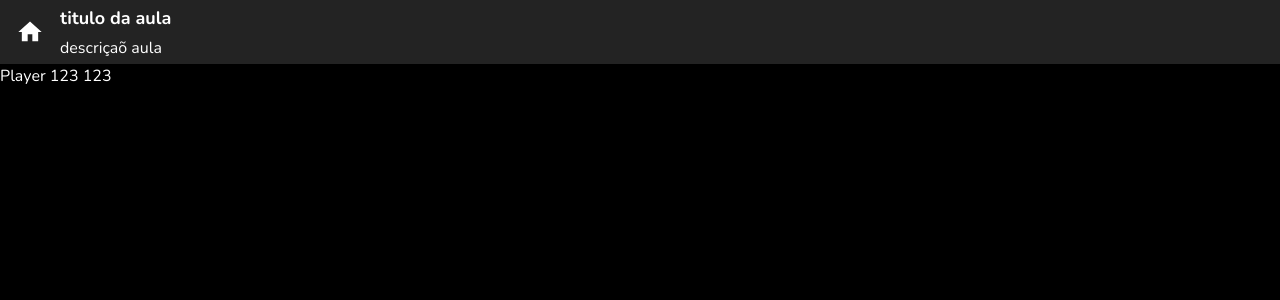
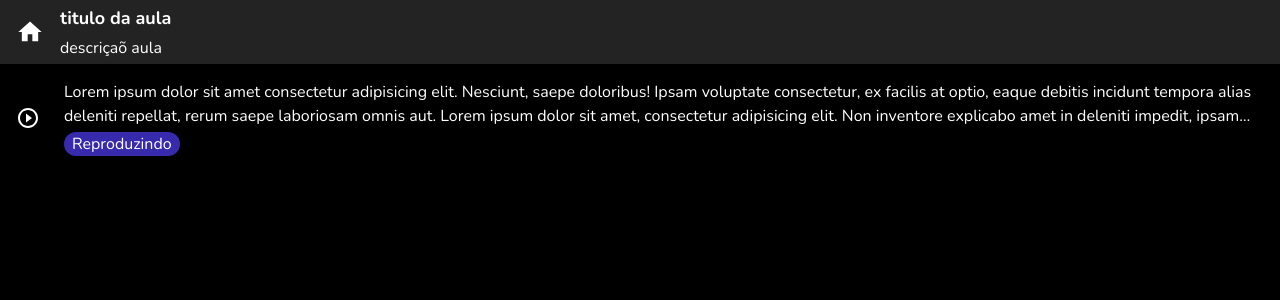
Before and after one commit to Otavioalv/next_course, a Next.js app in the folder youtube-nextjs-course-platform/: page /player/123/123 in a window 1280 px wide. Shown: the top 300 px of the page. Built offline with nearby package versions, Linux system fonts and the light colour scheme.

Commit message:
feat: adição de lista de videos

```diff
--- a/youtube-nextjs-course-platform/src/app/player/[courseId]/[classId]/page.tsx
+++ b/youtube-nextjs-course-platform/src/app/player/[courseId]/[classId]/page.tsx
@@ -1,4 +1,6 @@
-import { PlayerHeader } from "@/src/components/player";
+'use client';
+
+import { PlayerClass, PlayerHeader } from "@/src/components/player";
 
 interface IPagePlayerProps {
     params: {
@@ -7,10 +9,10 @@ interface IPagePlayerProps {
     },
 }
 
-export default async function PagePlayer({
+export default function PagePlayer({
     params
 }: IPagePlayerProps) {
-    const {classId, courseId} = await params;
+    const {classId, courseId} = params;
 
     return (
         <>
@@ -18,7 +20,14 @@ export default async function PagePlayer({
                 title="titulo da aula"
                 subtitle="descriçaõ aula"
             />
-            Player {courseId} {classId}
+
+            <PlayerClass
+                title="Lorem ipsum dolor sit amet consectetur adipisicing elit. Nesciunt, saepe doloribus! Ipsam voluptate consectetur, ex facilis at optio, eaque debitis incidunt tempora alias deleniti repellat, rerum saepe laboriosam omnis aut. Lorem ipsum dolor sit amet, consectetur adipisicing elit. Non inventore explicabo amet in deleniti impedit, ipsam quaerat error eaque at eum iusto vitae doloribus tenetur voluptatum repellendus odio. Error, doloribus!"
+                playing={true}
+                done={false}
+                onCheck={() => console.log("check")}
+                onPlay={() => console.log("play")}
+            />
         </>
     );
 }
--- /dev/null
+++ b/youtube-nextjs-course-platform/src/components/player/PlayerClass.tsx
@@ -0,0 +1,65 @@
+'use client';
+
+import { MdCheckCircle, MdCircle, MdPlayCircleOutline } from "react-icons/md";
+
+interface IPlayerClassProps {
+    title: string,
+    playing: boolean,
+    done: boolean,
+    onPlay: () => void,
+    onCheck: () => void,
+}
+
+export const PlayerClass = ({title, playing, done, onPlay, onCheck}: IPlayerClassProps) => {
+    return (
+        <button
+            className="flex gap-6 p-4 items-center"
+            onClick={onPlay}
+        >
+
+            {done ? (
+                <MdCheckCircle
+                    size={24}
+                    className="min-w-6 text-green-400"
+                />
+            ) : (
+                <div
+                    className="group cursor-pointer"
+                    onClick={e => {
+                        e.stopPropagation();
+                        onCheck();
+                    }}
+                >
+                    <MdPlayCircleOutline
+                        size={24}
+                        className="min-w-6 group-hover:hidden"
+                    />
+                    <MdCircle
+                        size={24}
+                        className="min-w-6 hidden group-hover:block"
+                    />
+                </div>
+            )}
+
+            <div
+                className="flex flex-col gap-1 items-start"
+            >
+                <p
+                    data-done={done}
+                    className="text-left line-clamp-2 data-[done=true]:text-green-400"
+                >
+                    {title}
+                </p>
+
+
+                {playing && (
+                    <span
+                        className="px-2 py-1 bg-indigo-800 rounded-full leading-4"
+                    >
+                        Reproduzindo
+                    </span>
+                )}
+            </div>
+        </button>
+    );
+};
--- a/youtube-nextjs-course-platform/src/components/player/PlayerHeader.tsx
+++ b/youtube-nextjs-course-platform/src/components/player/PlayerHeader.tsx
@@ -1,5 +1,5 @@
 import Link from "next/link";
-import { MdHome } from "react-icons/md"
+import { MdHome } from "react-icons/md";
 
 
 interface IPlayerHeaderProps {
--- a/youtube-nextjs-course-platform/src/components/player/index.ts
+++ b/youtube-nextjs-course-platform/src/components/player/index.ts
@@ -1 +1,2 @@
 export * from "./PlayerHeader";
+export * from "./PlayerClass";
```
